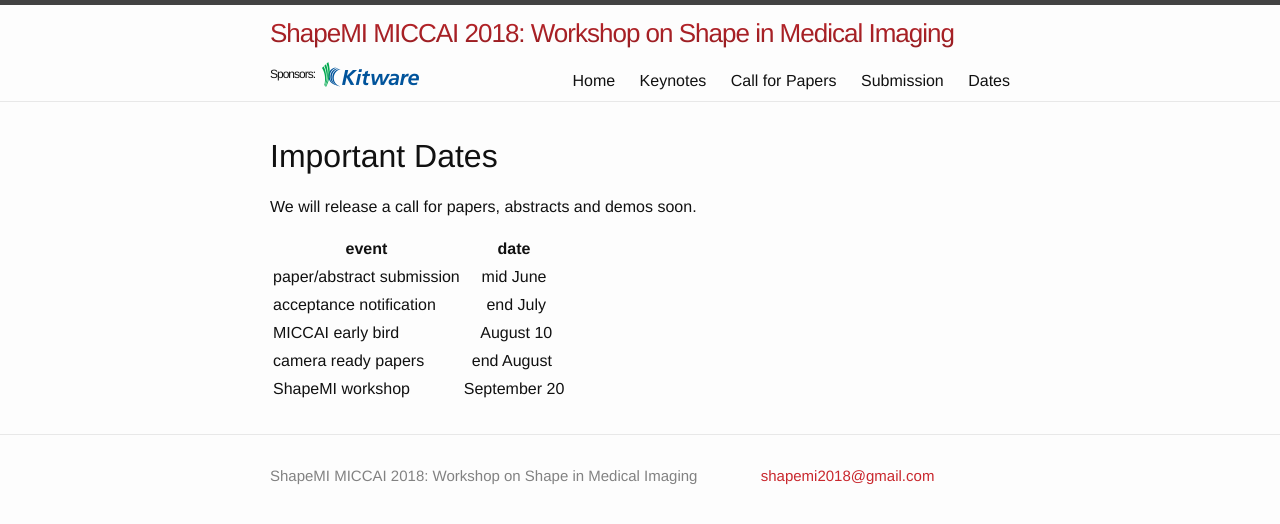
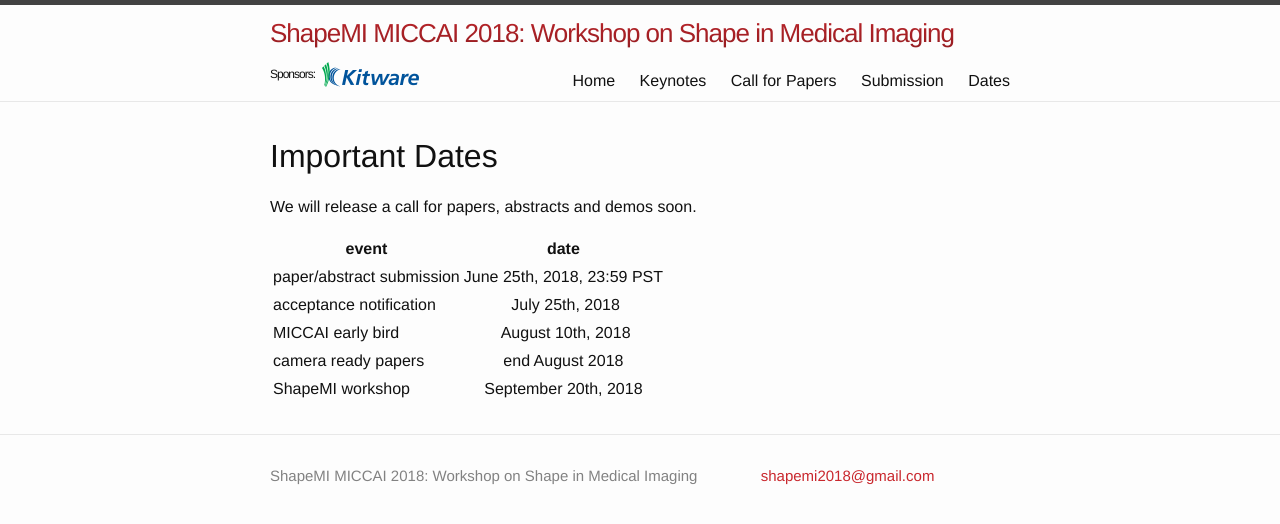
Before and after one commit to shapemi/shapemi2020, a Jekyll site: the page built from dates/index.md, in a window 1280 px wide. Shown: the top 524 px of the page. Built offline with Jekyll 4.4.1, drawn with Linux system fonts in a browser that asks for light colours.

Commit message:
Update index.md

```diff
--- a/dates/index.md
+++ b/dates/index.md
@@ -9,8 +9,8 @@ We will release a call for papers, abstracts and demos soon.
 
 | event | date |
 |---|:---:|
-| paper/abstract submission | mid June  |
-| acceptance notification | end July |
-| MICCAI early bird | August 10 |
-| camera ready papers | end August |
-| ShapeMI workshop | September 20  |
+| paper/abstract submission | June 25th, 2018, 23:59 PST  |
+| acceptance notification | July 25th, 2018 |
+| MICCAI early bird | August 10th, 2018|
+| camera ready papers | end August 2018 |
+| ShapeMI workshop | September 20th, 2018  |
```
